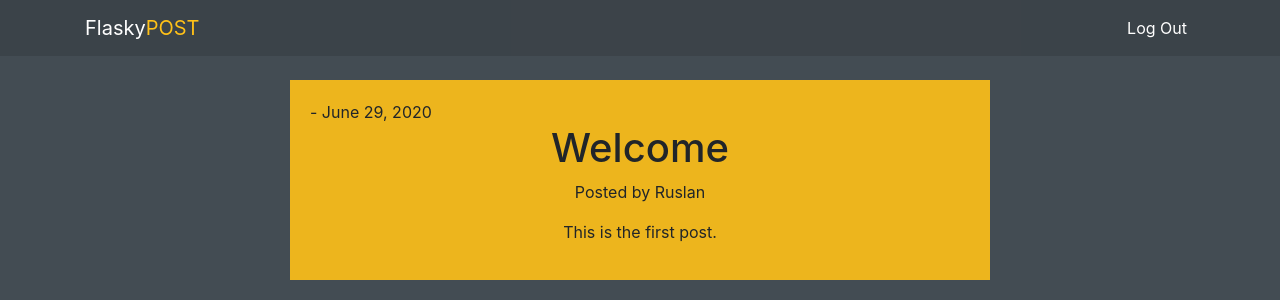
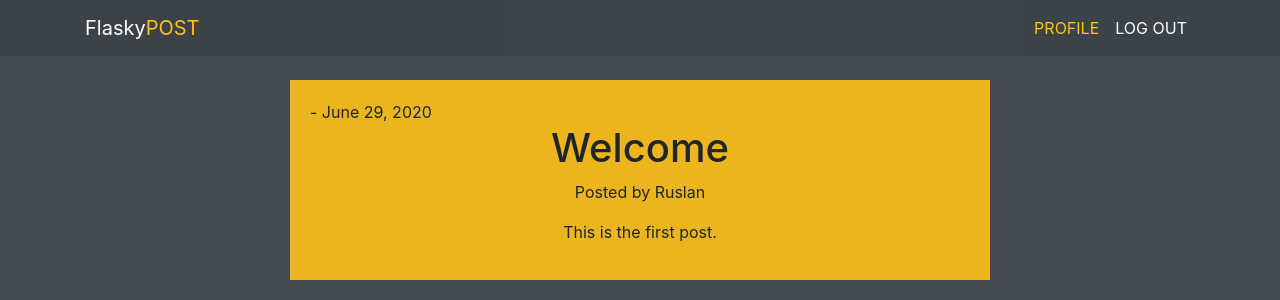
Before and after one commit to RuslanPr0g/FlaskyPOST, a Flask app: page / in a window 1280 px wide. Shown: the top 300 px of the page. Run offline with Flask 2, Linux system fonts and the light colour scheme; a user stored in the database is signed in; some libraries are stand-ins or nearby versions.

Commit message:
logout added

```diff
--- a/flaskypost/routes.py
+++ b/flaskypost/routes.py
@@ -84,4 +84,4 @@ def login():
 @app.route('/logout')
 def logout():
     logout_user()
-    return redirect(url_for('index'))
+    return redirect(url_for('login'))
--- a/flaskypost/templates/base.html
+++ b/flaskypost/templates/base.html
@@ -21,17 +21,16 @@
             <div class="navbar-nav mr-auto">
               <!-- <a class="nav-item nav-link" href="/">Home</a> -->
             </div>
-            <!-- Navbar Right Side -->
-
+            <!-- Navbar Right Side aka. log-side -->
             <div class="navbar-nav">
             {% if current_user.is_authenticated %}
-                <a class="nav-item nav-link" href="{{ url_for('logout') }}" style="color: #FFF;">Log Out</a>
+                <a class="nav-item nav-link" href="{{ url_for('index') }}" style="color: #FFC118;">PROFILE</a>
+                <a class="nav-item nav-link" href="{{ url_for('logout') }}" style="color: #FFF;">LOG OUT</a>
               {% else %}
-                <a class="nav-item nav-link" href="{{ url_for('login') }}" style="color: #FFF;">Log In</a>
-                <a class="nav-item nav-link" href="{{ url_for('signup') }}" style="color: #FFC118;">Sign Up</a>
+                <a class="nav-item nav-link" href="{{ url_for('login') }}" style="color: #FFF;">LOG IN</a>
+                <a class="nav-item nav-link" href="{{ url_for('signup') }}" style="color: #FFC118;">SIGN UP</a>
             {% endif %}
             </div>
-
           </div>
         </div>
       </nav>
```
